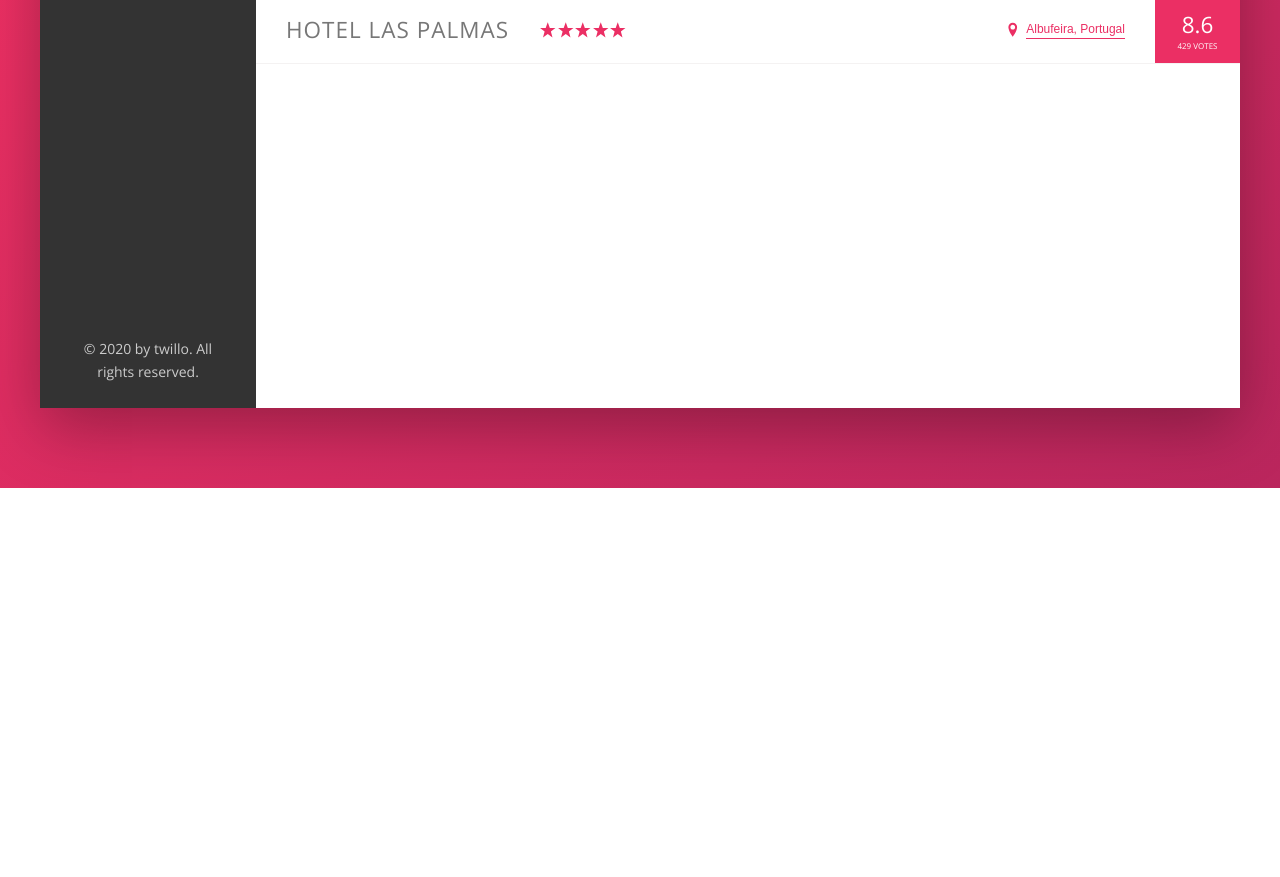
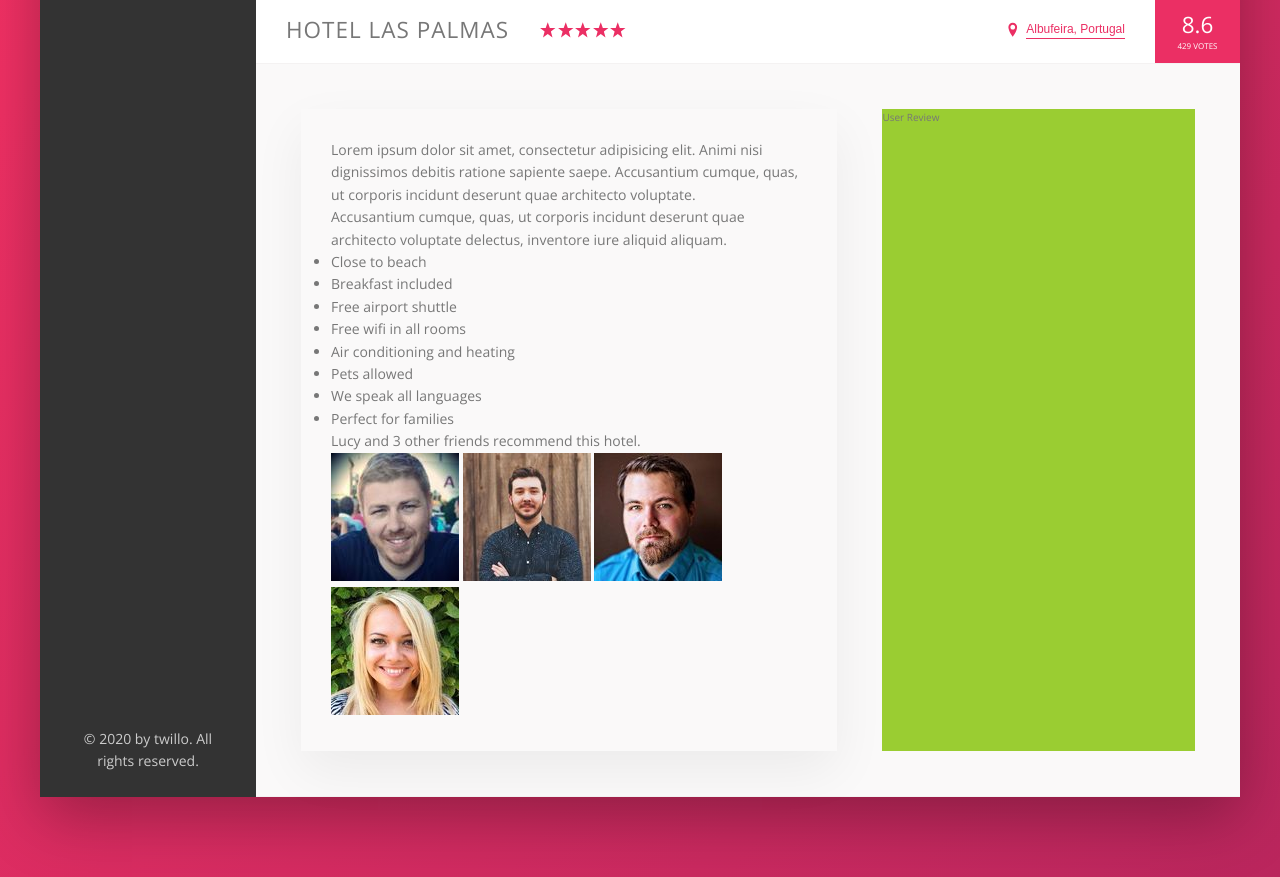
Before and after one commit to nitinporwal/Twillo, a website: page index.html in a window 1280 px wide. Shown: the part 542-1419 px from the top of the page. Before the commit the page ends 1030 px from the top, so only its background shows below. Drawn offline with nearby package versions, Linux system fonts and the light colour scheme.

Commit message:
add description component in detail section

```diff
--- a/index.html
+++ b/index.html
@@ -127,6 +127,40 @@
                         <div class="overview__rating-count">429 votes</div>
                     </div>
                 </div>
+                <div class="detail">
+                    <div class="description">
+                        <p class="paragraph">
+                            Lorem ipsum dolor sit amet, consectetur adipisicing elit. Animi nisi dignissimos debitis ratione sapiente saepe. Accusantium cumque, quas, ut corporis incidunt deserunt quae architecto voluptate.
+                        </p>
+                        <p class="paragraph">
+                            Accusantium cumque, quas, ut corporis incidunt deserunt quae architecto voluptate delectus, inventore iure aliquid aliquam.
+                        </p>
+                        <ul class="list">
+                            <li class="list__item">Close to beach</li>
+                            <li class="list__item">Breakfast included</li>
+                            <li class="list__item">Free airport shuttle</li>
+                            <li class="list__item">Free wifi in all rooms</li>
+                            <li class="list__item">Air conditioning and heating</li>
+                            <li class="list__item">Pets allowed</li>
+                            <li class="list__item">We speak all languages</li>
+                            <li class="list__item">Perfect for families</li>
+                        </ul>
+                        <div class="recommend">
+                            <p class="recommend__count">
+                                Lucy and 3 other friends recommend this hotel.
+                            </p>
+                            <div class="recommend__friends">
+                                <img src="img/user-3.jpg" alt="Friend 1" class="recommend__photo">
+                                <img src="img/user-4.jpg" alt="Friend 2" class="recommend__photo">
+                                <img src="img/user-5.jpg" alt="Friend 3" class="recommend__photo">
+                                <img src="img/user-6.jpg" alt="Friend 4" class="recommend__photo">
+                            </div>
+                        </div>
+                    </div>
+                    <div class="user-review">
+                        User Review
+                    </div>
+                </div>
             </main>
         </div>
     </div>
--- a/sass/_base.scss
+++ b/sass/_base.scss
@@ -12,6 +12,9 @@
   --color-grey-dark-3: #999;
 
   --shadow-dark: 0 2rem 6rem rgba(0, 0, 0, 0.3);
+  --shadow-light: 0 2rem 5rem rgba(0, 0, 0, 0.06);
+
+  --line: 1px solid var(--color-grey-light-2);
 }
 
 * {
--- a/sass/_components.scss
+++ b/sass/_components.scss
@@ -186,8 +186,6 @@
 
 .gallery {
   display: flex;
-  &__item {
-  }
   &__photo {
     width: 100%;
   }
@@ -196,7 +194,7 @@
 //////////////////////////////////////
 // GALLERY
 .overview {
-  border-bottom: 1px solid var(--color-grey-light-2);
+  border-bottom: var(--line);
   display: flex;
   align-items: center;
   &__heading {
--- a/sass/_layout.scss
+++ b/sass/_layout.scss
@@ -11,7 +11,7 @@
   height: 7rem;
   font-size: 1.4rem;
   background-color: #fff;
-  border-bottom: 1px solid var(--color-grey-light-2);
+  border-bottom: var(--line);
 
   display: flex;
   justify-content: space-between;
@@ -33,7 +33,24 @@
 .hotel-view {
   background-color: #fff;
   flex: 1;
+}
 
-  // TEST
-  height: 80rem;
+.detail {
+  display: flex;
+  padding: 4.5rem;
+  background-color: var(--color-grey-light-1);
+  border-bottom: var(--line);
 }
+
+.description {
+  font-size: 1.4rem;
+  box-shadow: var(--shadow-light);
+  flex: 0 0 60%;
+  margin-right: 4.5rem;
+  padding: 3rem;
+}
+
+.user-review {
+  background-color: yellowgreen;
+  flex: 1;
+}
```
Also changed, not shown: css/style.css.
